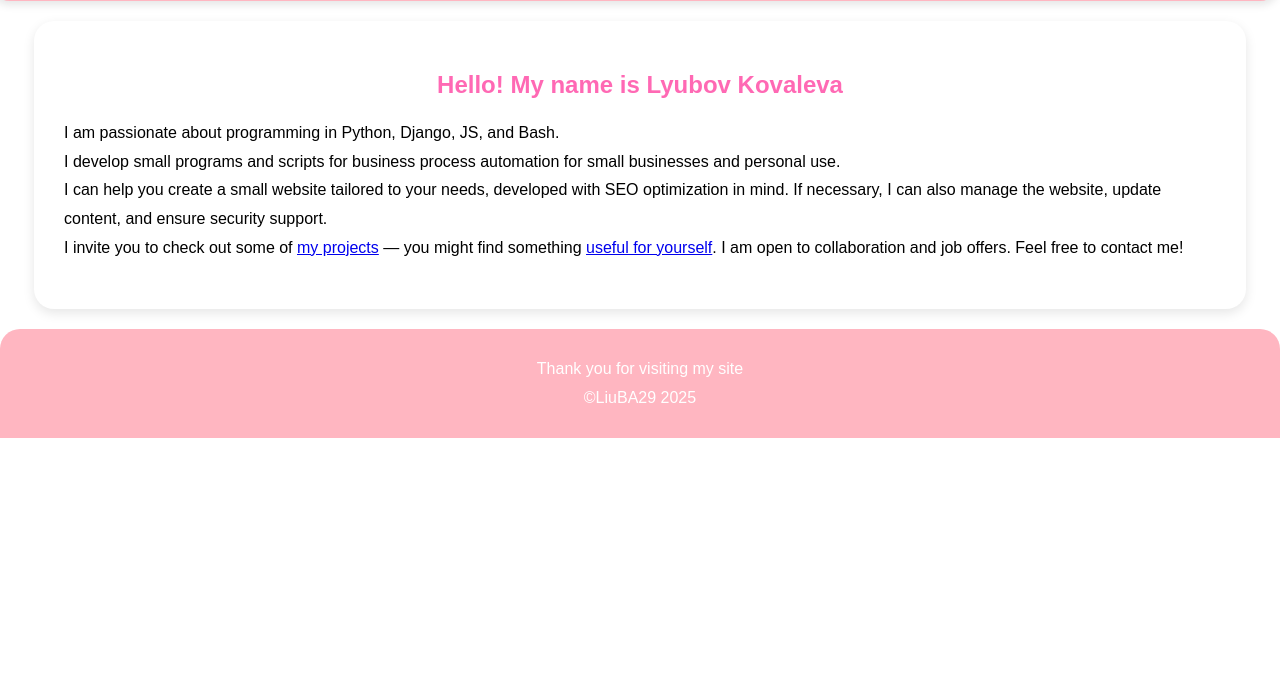
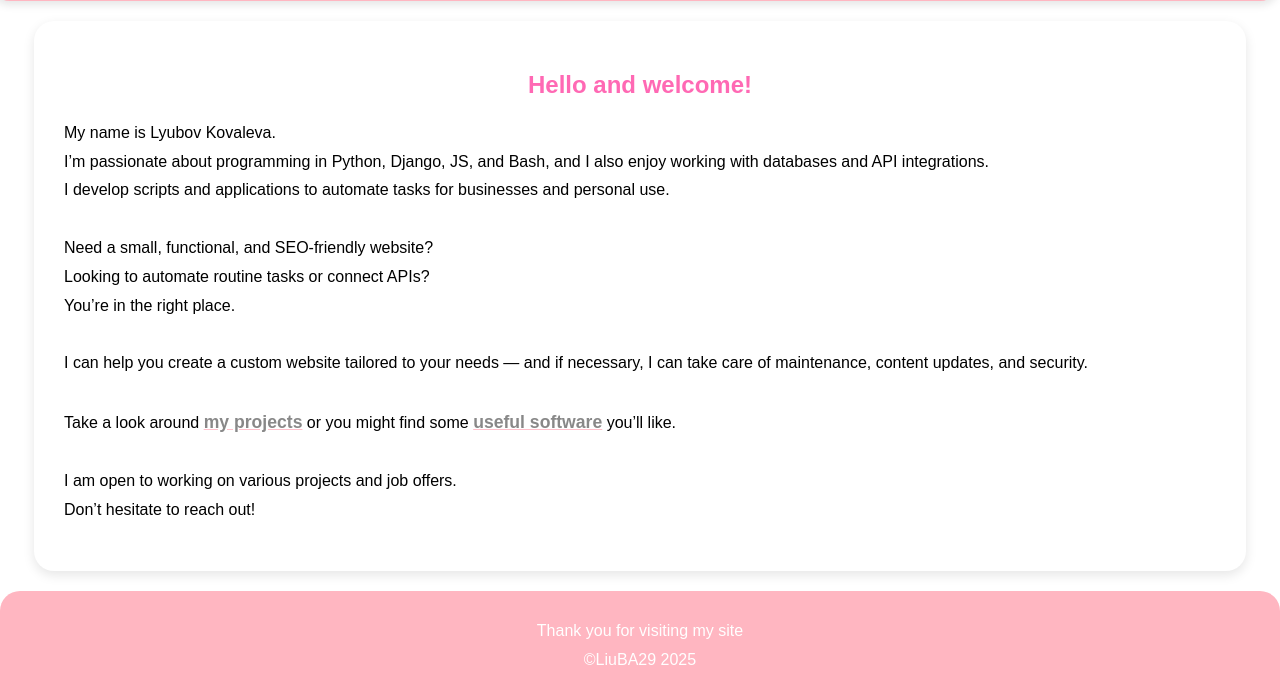
Before and after one commit to liuBA29/my_site, a Django app: page / in a window 1280 px wide. Shown: the part 139-839 px from the top of the page. Before the commit the page ends 577 px from the top, so only its background shows below. Run offline with Django 5.2, Linux system fonts and the light colour scheme.

Commit message:
on 19.04

```diff
--- a/my_site/main_app/models.py
+++ b/my_site/main_app/models.py
@@ -11,7 +11,8 @@ class Project(models.Model):
     description = models.TextField(verbose_name="Описание проекта")
     tech_stack = models.CharField(max_length=255, verbose_name="Используемые технологии")  # Например: Django, React, PostgreSQL
     repo_link = models.URLField(blank=True, null=True, verbose_name="Ссылка на репозиторий")
-    demo_link = models.URLField(blank=True, null=True, verbose_name="Ссылка на демо")
+    demo_link_ru = models.URLField(blank=True, null=True, verbose_name="Ссылка на демо (ru)")
+    demo_link_en = models.URLField(blank=True, null=True, verbose_name="Ссылка на демо (en)")
     image = CloudinaryField('image', blank=True, null=True)
     created_at = models.DateTimeField(auto_now_add=True)
 
--- a/my_site/static/CSS/styles.css
+++ b/my_site/static/CSS/styles.css
@@ -169,6 +169,13 @@ footer {
     color: #ffffff;
 }
 
+.light-theme main.container .simple-link {
+    color: #888; /* светло-серый, но не слишком бледный */
+    font-weight: bold;
+    font-size: 1.1em; /* немного больше обычного */
+    text-decoration: underline;
+    text-decoration-color: pink; /* подчёркивание розовым */
+}
 
 
 .theme-button {
--- a/my_site/templates/base.html
+++ b/my_site/templates/base.html
@@ -20,7 +20,7 @@
                     <li><a href="{% url 'main_app:home' %}">
                         <img src="https://res.cloudinary.com/dczzlelzw/image/upload/v1742906472/face1-re_y281rk.png" alt="Обо мне" style="width: 100px; height: auto;">
                     </a></li>
-                    <li><a href="{% url 'main_app:useful_soft' %}">{% trans 'Useful soft' %}</a></li>
+                    <li><a href="{% url 'main_app:useful_soft' %}">{% trans 'Useful software' %}</a></li>
                     <li><a href="{% url 'main_app:my_projects' %}">{% trans 'My projects' %}</a></li>
                     <li><a href="{% url 'main_app:contact' %}">{% trans 'Contacts' %}</a></li>
                 </ul>
--- a/my_site/templates/main_app/index.html
+++ b/my_site/templates/main_app/index.html
@@ -2,51 +2,44 @@
 {% extends 'base.html' %}
 {% load i18n %}
 
-{% block title %}Сайт-портфолио web-разработчика Любовь Ковалева{% endblock %}
+{% block title %}{% trans "Portfolio website of web developer Lyubov Kovaleva" %}{% endblock %}
 
 {% block content %}
 
-<!--
-    <h2>Привет! Меня зовут Любовь Ковалёва </h2>
-    <p> Я увлекаюсь программированием на Python, Django, JS, Bash.
-        <br>Я пишу небольшие программы, скрипты для автоматизации процессов
-        малого бизнеса и для частного использования.
-        <br>Помогу в написании небольшого сайта под Ваши цели, который будет разработан
-        с учетом SEO-оптимизации. При необходимости займусь его администрированием,
-        обновлением контента, поддержке безопасности.
-        <br>
-Предлагаю Вам посмотреть некоторые <a href="{% url 'main_app:my_projects' %}">мои работы</a>, может быть Вы найдете что-то
-        <a href="% url 'main_app:useful_soft' %">полезное для себя</a>.
-        <br>Я открыта для сотрудничества и предложений по работе.
-Обращайтесь!
-        <br>
-    </p>-->
-<h2>{% trans "Hello! My name is Lyubov Kovaleva" %}</h2>
+
+<h2>{% trans "Hello and welcome!" %}</h2>
 <p>
     {% blocktrans %}
-    I am passionate about programming in Python, Django, JS, and Bash.<br>
-    I develop small programs and scripts for business process automation
-    for small businesses and personal use.<br>
-    I can help you create a small website tailored to your needs,
-    developed with SEO optimization in mind. If necessary, I can also
-    manage the website, update content, and ensure security support.<br>
+    My name is Lyubov Kovaleva.<br>
+    I’m passionate about programming in Python, Django, JS, and Bash, and I also enjoy working with databases and API integrations.<br>
+    I develop scripts and applications to automate tasks for businesses and personal use.<br><br>
+
+    Need a small, functional, and SEO-friendly website?<br>
+    Looking to automate routine tasks or connect APIs?<br>
+    You’re in the right place.<br><br>
+
+    I can help you create a custom website tailored to your needs — and if necessary, I can take care of maintenance, content updates, and security.
     {% endblocktrans %}
 
-    {% blocktrans %}
-    I invite you to check out some of
-    {% endblocktrans %}
-    <a href="{% url 'main_app:my_projects' %}">{% trans "my projects" %}</a> —
-    {% blocktrans %}
-    you might find something
-    {% endblocktrans %}
-    <a href="{% url 'main_app:useful_soft' %}">{% trans "useful for yourself" %}</a>.
+<br><br>
+{% blocktrans %}Take a look around{% endblocktrans %}
+<a class="simple-link" href="{% url 'main_app:my_projects' %}">{% trans "my projects" %}</a>
+
+    {% blocktrans %}or you might find some{% endblocktrans %}
+<a class="simple-link" href="{% url 'main_app:useful_soft' %}">{% trans "useful software" %}</a>
+{% blocktrans %}you’ll like.{% endblocktrans %}
+<br><br>
+
+
+
 
     {% blocktrans %}
-    I am open to collaboration and job offers.
-    Feel free to contact me!
+    I am open to working on various projects and job offers.
+    <br>Don’t hesitate to reach out!
     {% endblocktrans %}
 </p>
 
 
 
+
 {% endblock %}
--- a/my_site/templates/main_app/useful_soft.html
+++ b/my_site/templates/main_app/useful_soft.html
@@ -1,10 +1,10 @@
 <!-- templates/main_app/useful_soft.html -->
 {% extends 'base.html' %}
 {% load i18n %}
-{% block title %}{% trans 'Useful soft' %}{% endblock %}
+{% block title %}{% trans 'Useful software' %}{% endblock %}
 
 {% block content %}
-<h2>{% trans 'Useful soft' %}</h2>
+<h2>{% trans 'Useful software' %}</h2>
 
 <div class="list-elements">
     {% for s in soft %}
```
Also changed, not shown: my_site/templates/main_app/project_detail.html (+20 -12 lines), my_site/locale/ru/LC_MESSAGES/django.po, my_site/main_app/migrations/0007_rename_demo_link_project_demo_link_en_and_more.py (added), 2 other files.
